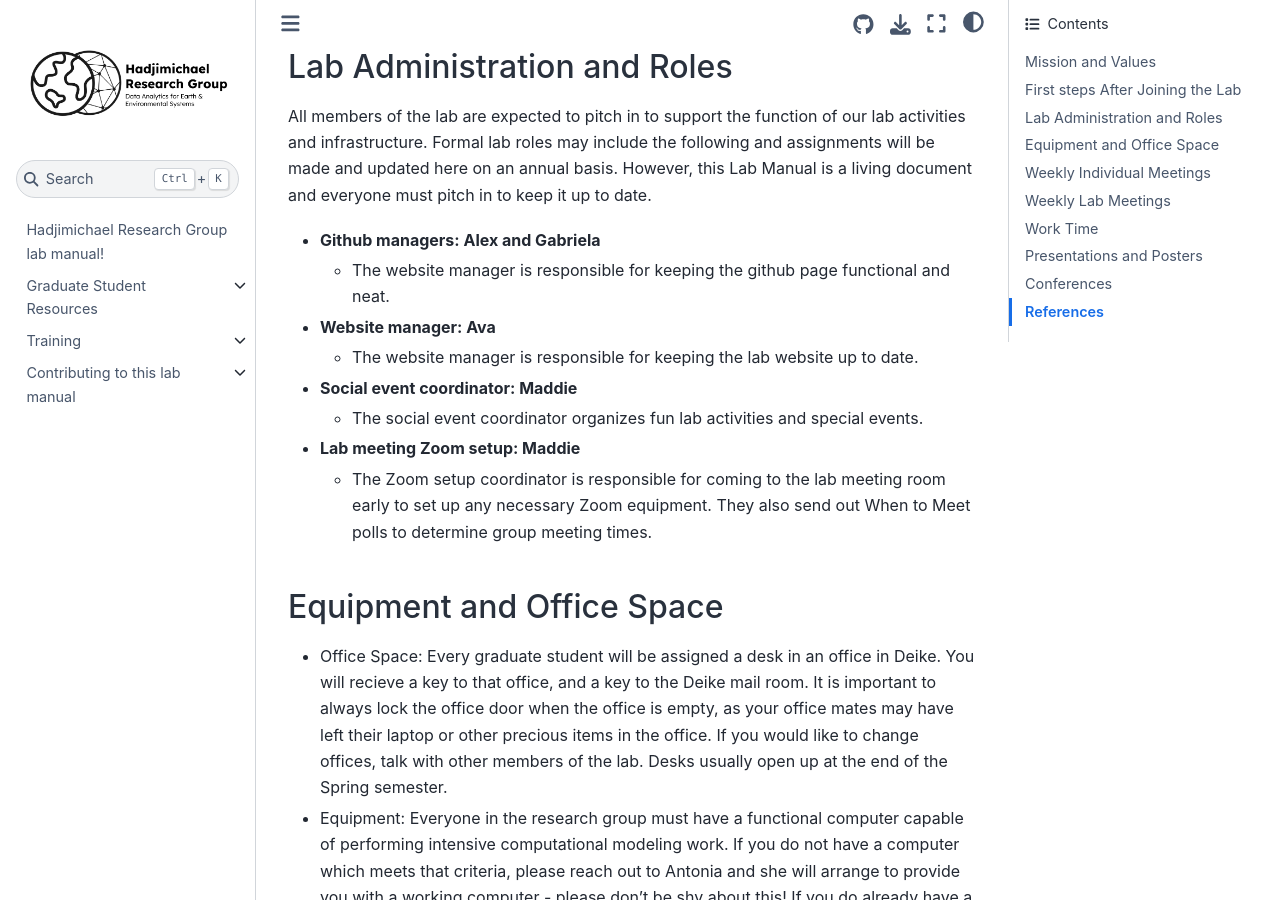
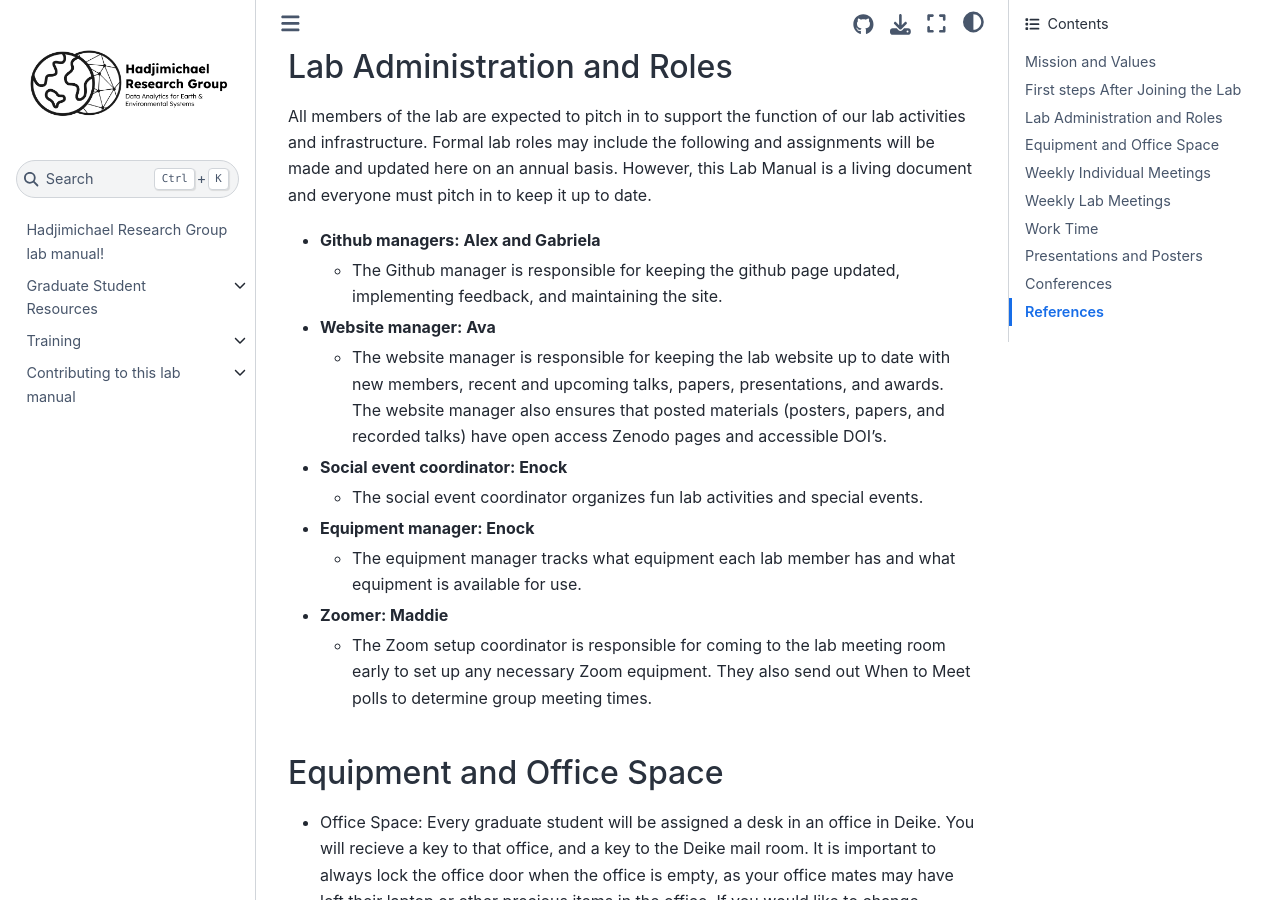
Before and after one commit to HadjimichaelResearchGroup/HadjimichaelResearchGroup.github.io, a Jupyter Book: the page built from docs/Onboarding/LabOnboarding.md, in a window 1280 px wide and 900 px high, scrolled down 2118 px. Built offline with Jupyter Book 1.0.4 settings and Sphinx 7.4.7 and the Sphinx Book theme 1.1.4, drawn with Linux system fonts in a browser that asks for light colours; pages that are not in the unit, such as notebooks, are missing from menus.

Commit message:
Edit Lab Roles and job descriptions

```diff
--- a/docs/Onboarding/LabOnboarding.md
+++ b/docs/Onboarding/LabOnboarding.md
@@ -44,15 +44,18 @@ In the Hadjimichael lab, we believe strongly that visual communication tools are
 All members of the lab are expected to pitch in to support the function of our lab activities and infrastructure. Formal lab roles may include the following and assignments will be made and updated here on an annual basis. However, this Lab Manual is a living document and everyone must pitch in to keep it up to date.
 
 - **Github managers: Alex and Gabriela**
-  - The website manager is responsible for keeping the github page functional and neat.
+  - The Github manager is responsible for keeping the github page updated, implementing feedback, and maintaining the site.
 
 - **Website manager: Ava**
-  - The website manager is responsible for keeping the lab website up to date.
+  - The website manager is responsible for keeping the lab website up to date with new members, recent and upcoming talks, papers, presentations, and awards. The website manager also ensures that posted materials (posters, papers, and recorded talks) have open access Zenodo pages and accessible DOI's.
 
-- **Social event coordinator: Maddie**
+- **Social event coordinator: Enock**
   - The social event coordinator organizes fun lab activities and special events.
 
-- **Lab meeting Zoom setup: Maddie**
+- **Equipment manager: Enock**
+  - The equipment manager tracks what equipment each lab member has and what equipment is available for use.
+
+- **Zoomer: Maddie**
   - The Zoom setup coordinator is responsible for coming to the lab meeting room early to set up any necessary Zoom equipment. They also send out When to Meet polls to determine group meeting times.
 
 ### Equipment and Office Space
```
